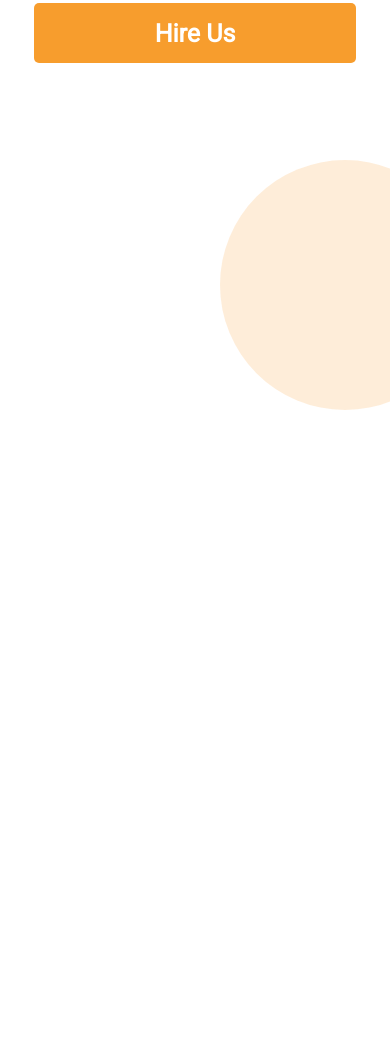
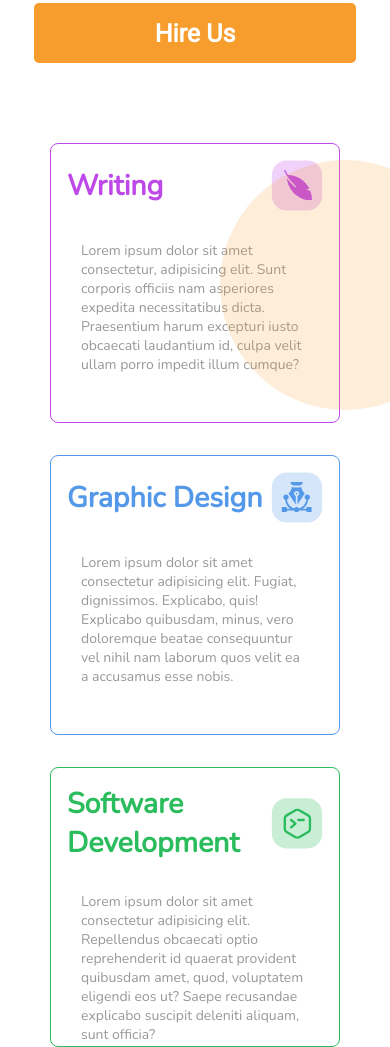
Before and after one commit to TalitaVial/Desafio-Alura-BBBteam, a plain HTML site: page home.html in a window 390 px wide. Shown: the part 524-1571 px from the top of the page. Before the commit the page ends 844 px from the top, so only its background shows below. Drawn offline with nearby package versions, Linux system fonts and the light colour scheme.

Commit message:
feat: cards

```diff
--- a/css/global.css
+++ b/css/global.css
@@ -1,17 +1,19 @@
 @import url('https://fonts.googleapis.com/css2?family=Roboto&display=swap');
+@import url('https://fonts.googleapis.com/css2?family=Nunito&display=swap');
 
-*{
+* {
   margin: 0;
   padding: 0;
   box-sizing: border-box;
 }
 
-body, ul {
+body,
+ul {
   margin: 0;
   padding: 0;
 }
 
-.ball{
+.ball {
   height: 25rem;
   width: 25rem;
   top: -5rem;
@@ -21,7 +23,7 @@ body, ul {
   clip-path: circle();
 }
 
-.ball-bottom{
+.ball-bottom {
   height: 25rem;
   width: 25rem;
   bottom: -9rem;
@@ -31,42 +33,41 @@ body, ul {
   clip-path: circle();
 }
 
-html{
-  --title-orange: #F8982C;
+html {
+  --title-orange: #f8982c;
   --text-gray: #515151;
   --text-light-gray: #989898;
-  --text-card-gray: #3B3B3B;
-  --text-white: #FFFFFF;
-  --text-purple: #BE49E8;
-  --text-blue: #5398E9;
-  --text-green: #2BBC5D;
-  --back-input: #F7F7F7;
-  --back-button: #F79D2D;
+  --text-card-gray: #3b3b3b;
+  --text-white: #ffffff;
+  --text-purple: #be49e8;
+  --text-blue: #5398e9;
+  --text-green: #2bbc5d;
+  --back-input: #f7f7f7;
+  --back-button: #f79d2d;
   --ball-color: rgba(248, 153, 44, 0.18);
 
   font-size: 62.5%;
 }
 
-.sr-only{
+.sr-only {
   position: absolute;
   width: 1px;
   height: 1px;
   padding: 0;
   margin: -1px;
   overflow: hidden;
-  clip-path: rect(0,0,0,0);
+  clip-path: rect(0, 0, 0, 0);
   white-space: nowrap;
   border-width: 0;
-
 }
 
 /*=========BUTTON===========*/
 
-.button{
+.button {
   background: var(--back-button);
   width: 32.2rem;
   height: 6rem;
-  border-radius: .5rem;
+  border-radius: 0.5rem;
   display: flex;
   justify-content: center;
   align-items: center;
@@ -75,19 +76,17 @@ html{
   font-family: 'Roboto', sans-serif;
   font-weight: 700;
   font-size: 2.5rem;
-  transition: .4s;
+  transition: 0.4s;
   border: none;
 }
 
-.button:hover{
+.button:hover {
   filter: brightness(1.1);
 }
 
-
-
-footer{
+footer {
   text-align: center;
-  margin: .9rem 2.3rem;
+  margin: 0.9rem 2.3rem;
   color: var(--text-light-gray);
   font-size: 1.5rem;
   font-weight: 400;
--- a/css/home.css
+++ b/css/home.css
@@ -6,7 +6,6 @@ header {
   height: 7rem;
   background: var(--back-input);
 }
-
 
 div#cabecalho {
   display: flex;
@@ -48,8 +47,6 @@ ul li {
 nav button#btn-mobile {
   display: none;
 }
-
-
 
 /*==========RESPONSIVO===========*/
 @media (max-width: 600px) {
@@ -171,7 +168,7 @@ nav button#btn-mobile {
     height: 6rem;
     border-radius: 0.5rem;
     display: block;
-    margin: 20rem auto  8rem auto;
+    margin: 20rem auto 8rem auto;
     color: var(--text-white);
     font-family: 'Roboto', sans-serif;
     font-weight: 700;
@@ -180,8 +177,50 @@ nav button#btn-mobile {
     border: none;
   }
 
-  #button:hover{
+  #button:hover {
     filter: brightness(1.1);
   }
 
+  .cards {
+    border: 1px solid #be49e8;
+    border-radius: 0.8rem;
+    margin: 0 auto;
+    width: 29rem;
+    height: 28rem;
+    font-size: 1.4rem;
+    font-family: 'Nunito', sans-serif;
   }
+
+  .cards p {
+    margin: 3rem;
+    text-align: left;
+    color: var(--text-light-gray);
+  }
+
+  .cards:nth-child(2) {
+    border: 1px solid #5398e9;
+    margin: 3.2rem auto;
+  }
+
+  .cards:nth-child(3) {
+    border: 1px solid #2bbc5d;
+  }
+
+  .header-cards {
+    display: flex;
+    align-items: center;
+    justify-content: space-between;
+    font-size: 1.9rem;
+    font-family: 'Nunito', sans-serif;
+    margin: 1.6rem;
+    color: #be49e8;
+  }
+
+  .cards:nth-child(2) .header-cards {
+    color: #5398e9;
+  }
+
+  .cards:nth-child(3) .header-cards {
+    color: #2bbc5d;
+  }
+}
--- a/home.html
+++ b/home.html
@@ -1,20 +1,20 @@
 <!DOCTYPE html>
 <html lang="pt_BR">
   <head>
-  <meta charset="UTF-8">
-  <meta http-equiv="X-UA-Compatible" content="IE=edge">
-  <meta name="viewport" content="width=device-width, initial-scale=1.0">
+    <meta charset="UTF-8" />
+    <meta http-equiv="X-UA-Compatible" content="IE=edge" />
+    <meta name="viewport" content="width=device-width, initial-scale=1.0" />
     <title>BBB Team</title>
-  <link rel="shortcut icon" href="assets/Logo.svg" type="image/x-icon">
-  <link rel="stylesheet" href="css/global.css">
-  <link rel="stylesheet" href="css/home.css">
+    <link rel="shortcut icon" href="assets/Logo.svg" type="image/x-icon" />
+    <link rel="stylesheet" href="css/global.css" />
+    <link rel="stylesheet" href="css/home.css" />
   </head>
   <body>
     <div class="ball"></div>
     <div class="ball-bottom"></div>
     <header>
       <div id="cabecalho">
-       <img src="assets/Logo.svg" alt="Logo BBB team">
+        <img src="assets/Logo.svg" alt="Logo BBB team" />
         <h1>BBB Team</h1>
       </div>
       <nav id="nav">
@@ -30,9 +30,52 @@
     </header>
     <main id="principal">
       <h1 class="title">Quality for Cheap</h1>
-     <p>Lorem ipsum dolor sit, amet consectetur adipisicing elit. Harum, dolores aperiam. Distinctio assumenda eveniet rem provident? Dolores, reiciendis sit alias voluptatum molestiae voluptate placeat aliquam, quisquam inventore ad suscipit animi?</p>
+      <p>
+        Lorem ipsum dolor sit, amet consectetur adipisicing elit. Harum, dolores
+        aperiam. Distinctio assumenda eveniet rem provident? Dolores, reiciendis
+        sit alias voluptatum molestiae voluptate placeat aliquam, quisquam
+        inventore ad suscipit animi?
+      </p>
     </main>
     <button id="button">Hire Us</button>
+    <section>
+      <div class="cards">
+        <div class="header-cards">
+          <h2>Writing</h2>
+          <img src="assets/WritingIcon.svg" alt="Logo Pena" />
+        </div>
+        <p>
+          Lorem ipsum dolor sit amet consectetur, adipisicing elit. Sunt
+          corporis officiis nam asperiores expedita necessitatibus dicta.
+          Praesentium harum excepturi iusto obcaecati laudantium id, culpa velit
+          ullam porro impedit illum cumque?
+        </p>
+      </div>
+      <div class="cards">
+        <div class="header-cards">
+          <h2>Graphic Design</h2>
+          <img src="assets/GraphicIcon.svg" alt="Logo Graphic" />
+        </div>
+        <p>
+          Lorem ipsum dolor sit amet consectetur adipisicing elit. Fugiat,
+          dignissimos. Explicabo, quis! Explicabo quibusdam, minus, vero
+          doloremque beatae consequuntur vel nihil nam laborum quos velit ea a
+          accusamus esse nobis.
+        </p>
+      </div>
+      <div class="cards">
+        <div class="header-cards">
+          <h2>Software Development</h2>
+          <img src="assets/DeveloperIcon.svg" alt="logo DeveloperIcon" />
+        </div>
+        <p>
+          Lorem ipsum dolor sit amet consectetur adipisicing elit. Repellendus
+          obcaecati optio reprehenderit id quaerat provident quibusdam amet,
+          quod, voluptatem eligendi eos ut? Saepe recusandae explicabo suscipit
+          deleniti aliquam, sunt officia?
+        </p>
+      </div>
+    </section>
     <script src="js/menu-mobile.js"></script>
   </body>
 </html>
```
Also changed, not shown: assets/DeveloperIcon.svg (added), assets/GraphicIcon.svg (added), assets/WritingIcon.svg (added). Lines whose indentation alone changed are shown as unchanged.
